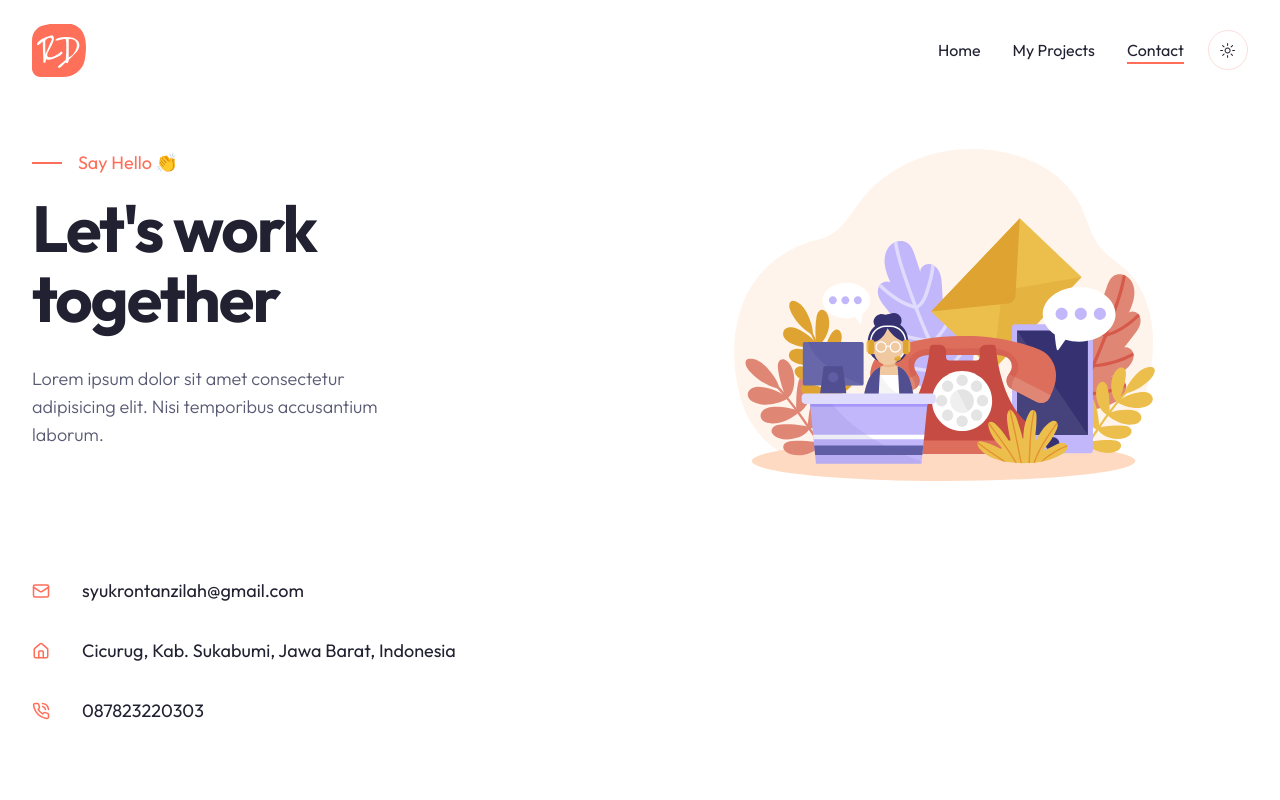
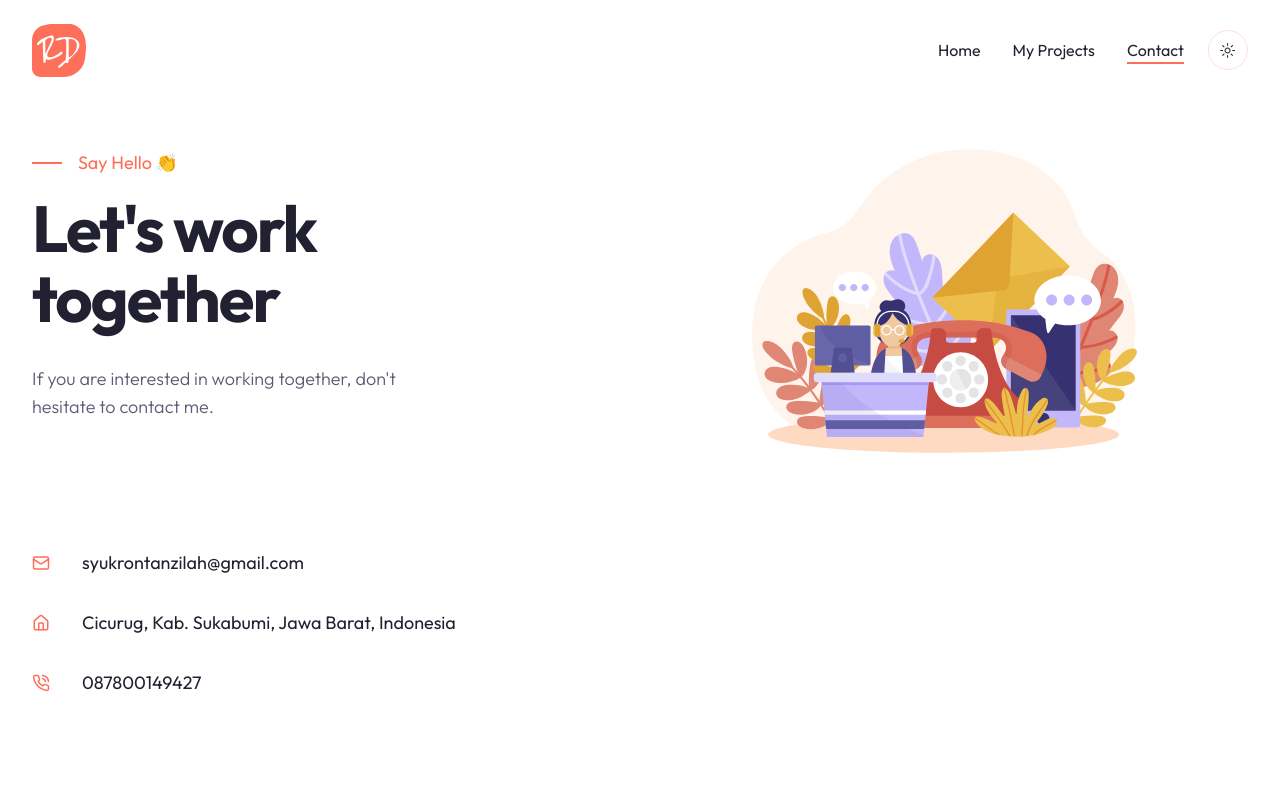
Before and after one commit to syukrontanzilah/test1234, a Next.js app: page /contact in a window 1280 px wide. Shown: the top 800 px of the page. Built offline with nearby package versions, Linux system fonts and the light colour scheme.

Commit message:
css contact

```diff
--- a/app/contact/page.jsx
+++ b/app/contact/page.jsx
@@ -3,6 +3,7 @@ import {
   HomeIcon,
   PhoneCall
 } from 'lucide-react';
+import Image from 'next/image';
 
 const Contact = () => {
   return (
@@ -18,12 +19,20 @@ const Contact = () => {
             </div>
             <h1 className='h1 max-w-md mb-8'>Let's work together</h1>
             <p className='subtitle max-w-[400px]'>
-              Lorem ipsum dolor sit amet consectetur adipisicing elit. Nisi temporibus accusantium laborum.
+            If you are interested in working together, don't hesitate to contact me.
             </p>
           </div>
           {/* ilustration */}
           <div className='xl:flex w-full bg-contact_illustration_light dark:bg-contact_illustration_dark bg-contain bg-top bg-no-repeat'></div>
         </div>
+        <div className='flex text-center justify-center'>
+            <Image
+            src={'/contact/illustration-dark.svg'}
+            width={250}
+            height={250}
+            className='xl:hidden mb-20'
+          />
+          </div>
         {/* info text and form */}
         <div className='grid xl:grid-cols-2 mb-24 xl:mb-32'>
           {/* info text */}
@@ -41,7 +50,7 @@ const Contact = () => {
             {/* mail */}
             <div className='flex items-center gap-x-8'>
               <PhoneCall size={18} className='text-primary'/>
-              <div>087823220303</div>
+              <div>087800149427</div>
             </div>
           </div>
         </div>
--- a/components/Hero.jsx
+++ b/components/Hero.jsx
@@ -63,7 +63,7 @@ const Hero = () => {
                     {/* button */}
                     <div className='flex flex-col gap-y-3 md:flex-row gap-x-3 mx-auto xl:mx-0 mb-6'>
                       <Link href={'/contact'}>
-                        <Button className='gap-x-2'>Contact me <Send size={18}/></Button>
+                        <Button className=' hidden gap-x-2'>Contact me <Send size={18}/></Button>
                       </Link>
                       <Button variant='secondary' className='hidden gap-x-2'>Download CV <Download size={18}/></Button>
                     </div>
```
